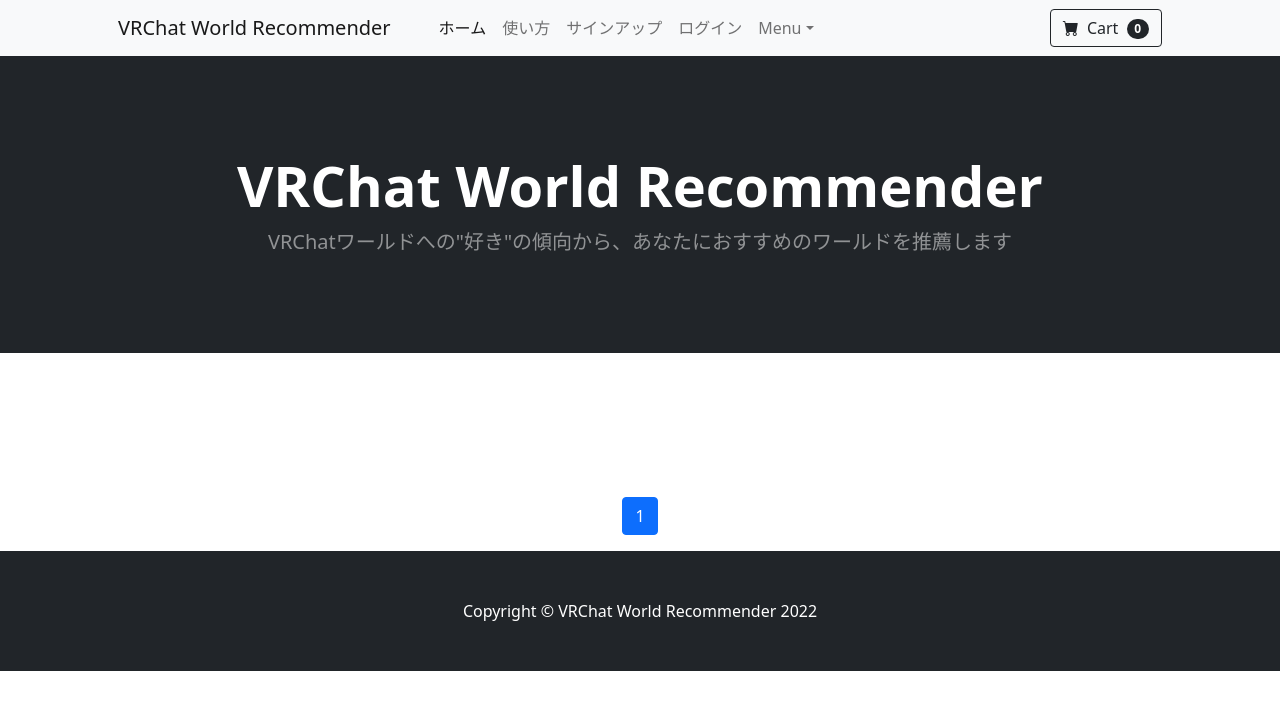
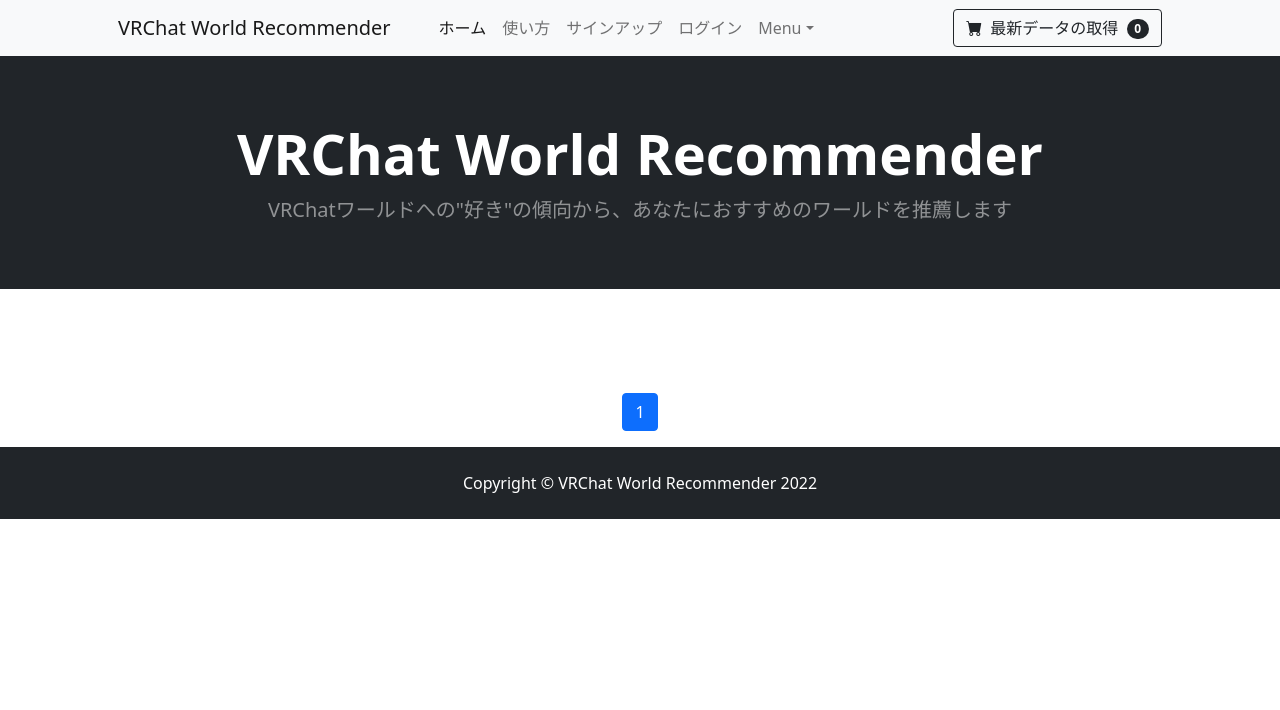
Before and after one commit to hibikaze-git/vrchat-world-recommendation, a Django app: page / in a window 1280 px wide. Shown: the top 710 px of the page. Run offline with Django 4.2, Linux system fonts and the light colour scheme; data that the repository does not hold is empty; some libraries are stand-ins or nearby versions.

Commit message:
トップページの見た目を整えた

```diff
--- a/django/myproject/app/templates/base.html
+++ b/django/myproject/app/templates/base.html
@@ -44,14 +44,13 @@
                                 <li><a class="dropdown-item" href="#!">All Products</a></li>
                                 <li><hr class="dropdown-divider" /></li>
                                 <li><a class="dropdown-item" href="#!">Popular Items</a></li>
-                                <li><a class="dropdown-item" href="{% url 'accounts:signup' %}">サインアップ</a></li>
                             </ul>
                         </li>
                     </ul>
                     <form class="d-flex">
                         <button class="btn btn-outline-dark" type="submit">
                             <i class="bi-cart-fill me-1"></i>
-                            Cart
+                            最新データの取得
                             <span class="badge bg-dark text-white ms-1 rounded-pill">0</span>
                         </button>
                     </form>
@@ -63,7 +62,7 @@
         <!-- Section-->
         {% block contents %}{% endblock %}
         <!-- Footer-->
-        <footer class="py-5 bg-dark">
+        <footer class="py-4 bg-dark">
             <div class="container"><p class="m-0 text-center text-white">Copyright &copy; VRChat World Recommender 2022</p></div>
         </footer>
         <!-- Bootstrap core JS-->
--- a/django/myproject/app/templates/index.html
+++ b/django/myproject/app/templates/index.html
@@ -6,7 +6,7 @@
     {% block header %}
         <!-- Header-->
         <header class="bg-dark py-5">
-            <div class="container px-4 px-lg-5 my-5">
+            <div class="container px-4 px-lg-5 my-3">
                 <div class="text-center text-white">
                     <h1 class="display-4 fw-bolder">VRChat World Recommender</h1>
                     <p class="lead fw-normal text-white-50 mb-0">VRChatワールドへの"好き"の傾向から、あなたにおすすめのワールドを推薦します</p>
@@ -17,13 +17,14 @@
     {% block contents %}
         <!-- Section-->
         <section class="py-5">
-            <div class="container px-4 px-lg-5 mt-5">
+            <div class="container px-4 px-lg-5 mt-2">
                 <div class="row gx-4 gx-lg-5 row-cols-2 row-cols-md-3 row-cols-xl-4 justify-content-center">
                     {% for record in orderby_records %}
                         <div class="col mb-5">
                             <div class="card h-100">
                                 {{record.emb_html | safe}}
-                                <div class="text-center"><a class="btn btn-outline-dark mt-auto" href="#">Add to cart</a></div>
+                                <div class="text-center"><a class="btn btn-outline-dark mt-auto" href="#">お気に入り</a></div>
+                                <div class="text-center"><a class="btn btn-outline-dark mt-auto" href="#">カテゴリ</a></div>
                             </div>
                         </div>
                     {% endfor %}
```
Also changed, not shown: 1 other file.
